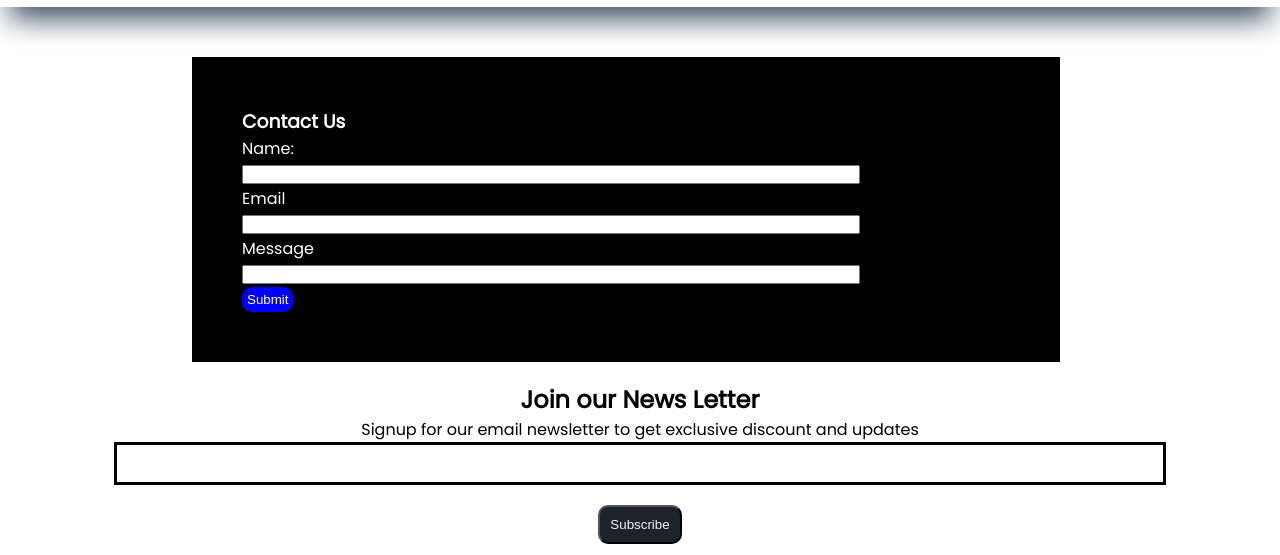
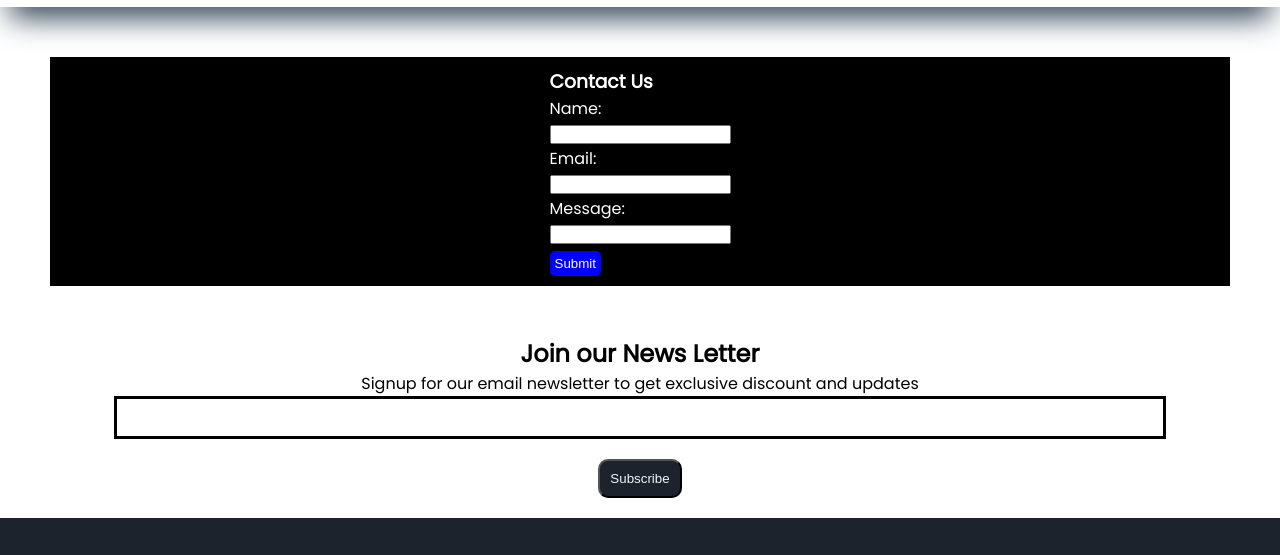
Before and after one commit to Satsan2/e-shop, a plain HTML site: page contact.html in a window 1280 px wide. Shown: the part 48-603 px from the top of the page. Drawn offline with Linux system fonts and the light colour scheme.

Commit message:
third version

```diff
--- a/contact.html
+++ b/contact.html
@@ -60,14 +60,15 @@
     <!-- contact us -->
 
 <div class="contact">
-  <h3>Contact Us</h3>
+
   <div class="contact-heading">
+    <h3>Contact Us</h3>
     <p>Name:</p>
     <P><input type="text"></P>
-    <p>Email</p>
+    <p>Email:</p>
     <p><input type="text"></p>
-    <p>Message</p>
-    <p><input type="text" style="height: 20%;"></p>
+    <p>Message:</p>
+    <p><input type="text" class="ms"></p>
     <button>Submit</button>
   </div>
 
--- a/style.css
+++ b/style.css
@@ -170,32 +170,28 @@ body{
     flex-basis: 20%;
 }
 .contact{
+    margin: 50px;
+    padding: 10px;
     background: black;
     color: white;
-    padding: 50px;
-    width: 60%;
-    margin-left: 15%;
-    margin-top: 50px;
-  }
-  .contact input{
-    width: 80%;
-    height: 10%;
-  }
-  .contact-heading p input{
-    height: 20%;
-  }
-  .contact button{
-    padding-top: 5px;
-    padding-left: 5px;
-    padding-right:5px ;
-    padding-bottom: 5px;
-    border-radius: 10px;
-    border: none;
+    display: flex;
+    justify-content: center;
+}
+.contact button{
     background: blue;
     color: white;
-  }
+    border: none;
+    border-radius: 5px;
+    padding: 5px;
+    margin-top: 5px;
+}
 /* media Query */
 @media screen and (max-width:700px){
+    .contact{
+        justify-content: center;
+        align-items: center;
+    }
+
     .navbar-menu-toggle{
         display: block;
     }
```
